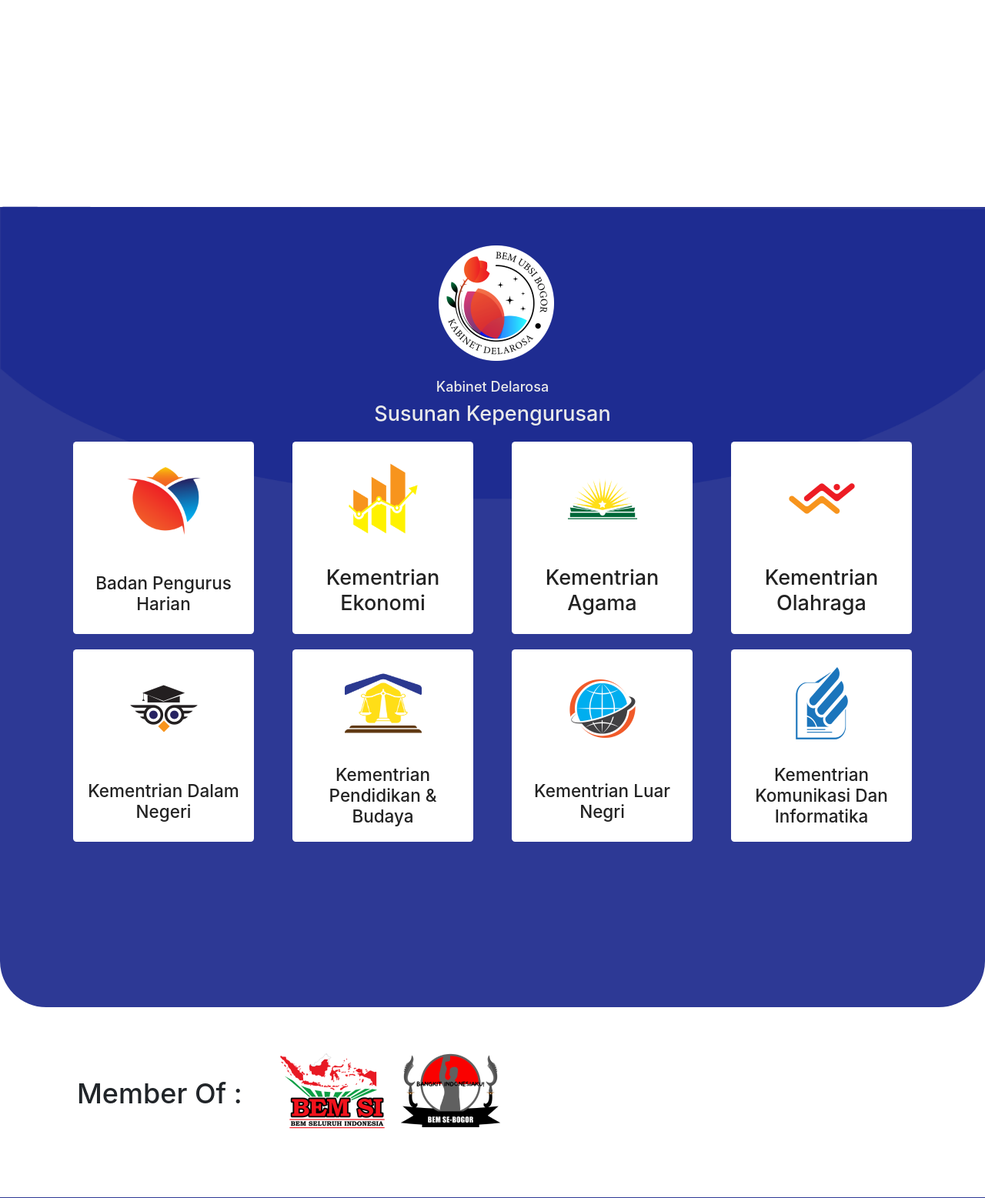
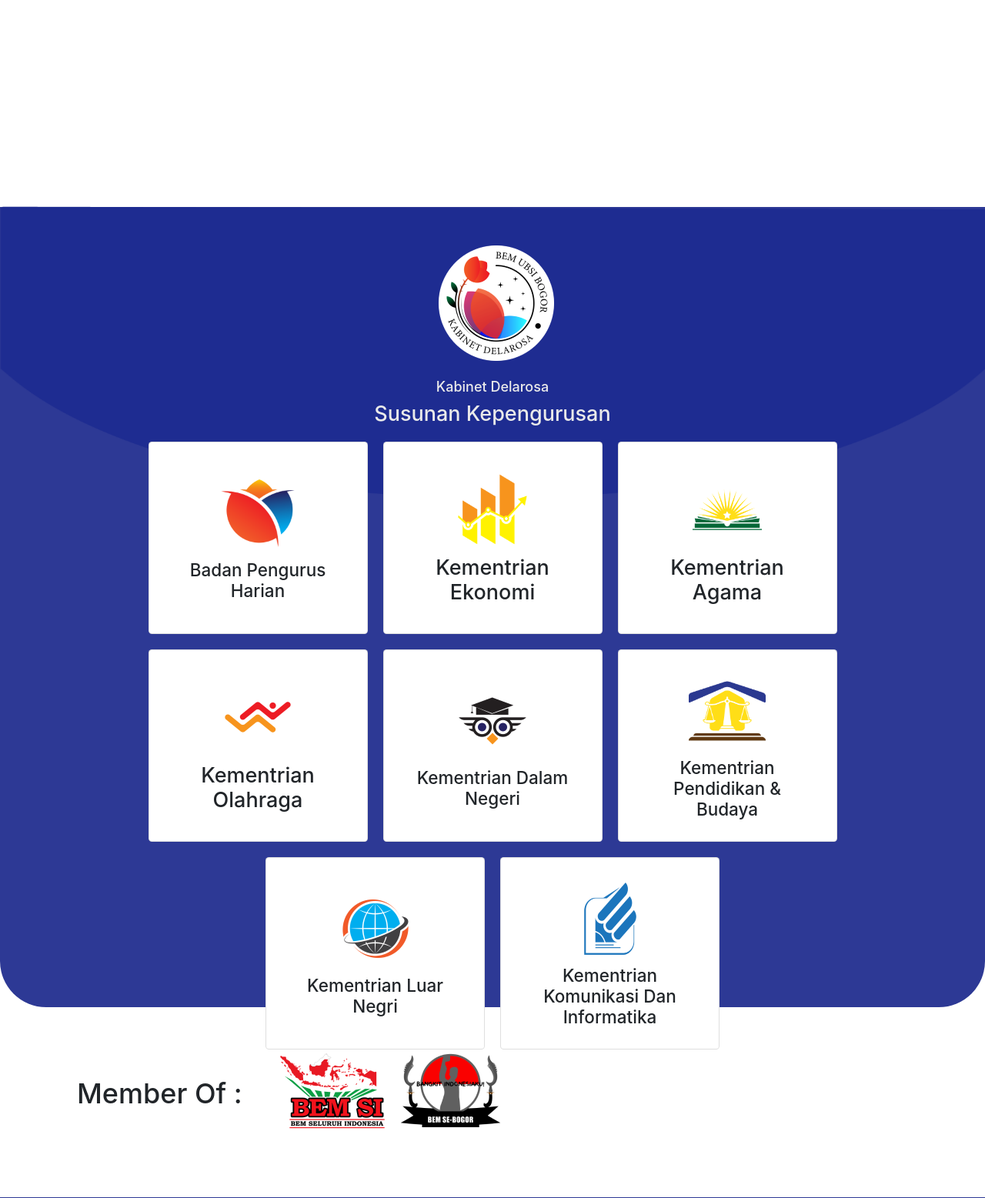
Before and after one commit to yhaae01/bem-page, a CodeIgniter app: page /bem-page/ in a window 1280 px wide. Shown: the part 3057-4614 px from the top of the page at 77% size. Run offline with CodeIgniter, Linux system fonts and the light colour scheme; data comes from the database, SQL or seed files in the repository.

Commit message:
merapihkan tampilan bagian susunan kepengurusan

```diff
--- a/application/views/home/index.php
+++ b/application/views/home/index.php
@@ -6,9 +6,8 @@
     <meta name="viewport" content="width=device-width, initial-scale=1.0">
     <title><?= $title; ?></title>
     <link rel="stylesheet" href="<?= base_url('assets/css/index.css') ?>">
+    <link rel="stylesheet" href="<?= base_url('assets/css/bootstrap.min.css'); ?>">
     <link rel="stylesheet" href="<?= base_url('assets/vendor/fontawesome-free/css/all.min.css') ?>">
-    <link rel="stylesheet" href="<?= base_url('assets/css/bootstrap.min.css'); ?>">
-
 </head>
 
 <body>
@@ -203,46 +202,51 @@
 
                     <!-- BS4 Modal -->
                     <div class="container">
-                        <div class="row">
-                            <div class="col-md-3 col-sm-2">
-                                <button class="card" data-toggle="modal" data-target="#modalbph">
+                        <div class="row justify-content-center">
+                            <div class="col-md-3 card">
+                                <button data-toggle="modal" class="btn" data-target="#modalbph">
                                     <img src="<?= base_url(); ?>assets/img/BPH.png" alt="" class="card-image-structure-group">
                                     <h5 class="title-card-structure">Badan Pengurus Harian</h5>
                                 </button>
                             </div>
-                            <div class="col-md-3 col-sm-2"><button class="card" data-toggle="modal" data-target="#modalkemenko">
+                            <div class="col-md-3 card">
+                                <button data-toggle="modal" class="btn" data-target="#modalkemenko">
                                     <img src="<?= base_url(); ?>assets/img/Men ekonomi@300x-8.png" alt="" class="card-image-structure-group">
                                     <h4 class="title-card-structure">Kementrian Ekonomi</h4>
                                 </button>
                             </div>
-                            <div class="col-md-3 col-sm-2"><button class="card" data-toggle="modal" data-target="#modalkemenag">
+                            <div class="col-md-3 card">
+                                <button data-toggle="modal" class="btn" data-target="#modalkemenag">
                                     <img src="<?= base_url(); ?>assets/img/Men Agama@300x-8.png" alt="" class="card-image-structure-group">
                                     <h4 class="title-card-structure">Kementrian Agama</h4>
                                 </button>
                             </div>
-                            <div class="col-md-3 col-sm-2"><button class="card" data-toggle="modal" data-target="#modalkemenor">
+                            <div class="col-md-3 card">
+                                <button data-toggle="modal" class="btn" data-target="#modalkemenor">
                                     <img src="<?= base_url(); ?>assets/img/Men Olahraga@300x-8.png" alt="" class="card-image-structure-group">
                                     <h4 class="title-card-structure">Kementrian Olahraga</h4>
                                 </button>
                             </div>
-                        </div>
-                        <div class="row">
-                            <div class="col-md-3 col-sm-2"><button class="card" data-toggle="modal" data-target="#modalkemendagri">
+                            <div class="col-md-3 card">
+                                <button data-toggle="modal" class="btn" data-target="#modalkemendagri">
                                     <img src="<?= base_url(); ?>assets/img/Mendikbud@300x-8.png" alt="" class="card-image-structure-group">
                                     <h5 class="title-card-structure">Kementrian Dalam Negeri</h5>
                                 </button>
                             </div>
-                            <div class="col-md-3 col-sm-2"><button class="card" data-toggle="modal" data-target="#modalkemendikbud">
+                            <div class="col-md-3 card">
+                                <button data-toggle="modal" class="btn" data-target="#modalkemendikbud">
                                     <img src="<?= base_url(); ?>assets/img/Mendagri@300x-8.png" alt="" class="card-image-structure-group">
                                     <h5 class="title-card-structure">Kementrian Pendidikan & Budaya</h5>
                                 </button>
                             </div>
-                            <div class="col-md-3 col-sm-2"><button class="card" data-toggle="modal" data-target="#modalkemenlu">
+                            <div class="col-md-3 card">
+                                <button data-toggle="modal" class="btn" data-target="#modalkemenlu">
                                     <img src="<?= base_url(); ?>assets/img/Menlu@300x-8.png" alt="" class="card-image-structure-group">
                                     <h5>Kementrian Luar Negri</h5>
                                 </button>
                             </div>
-                            <div class="col-md-3 col-sm-2"><button class="card" data-toggle="modal" data-target="#modalkemenkominfo">
+                            <div class="col-md-3 card">
+                                <button data-toggle="modal" class="btn" data-target="#modalkemenkominfo">
                                     <img src="<?= base_url(); ?>assets/img/Kominfo@300x-8.png" alt="" class="card-image-structure-group">
                                     <h5 class="title-card-structure">Kementrian Komunikasi Dan Informatika</h5>
                                 </button>
@@ -319,15 +323,14 @@
                     <div class="modal-body">
                         <div class="container">
                             <div class="row text-center">
-                                <div class="col-lg-6">
-                                    <?php foreach ($bph as $bp) : ?>
+                                <?php foreach ($bph as $bp) : ?>
+                                    <div class="col-lg-6">
                                         <img src="<?= base_url('assets/img/bph/') . $bp->image; ?>" height="150" alt="">
                                         <h3><?= ucwords($bp->position); ?></h3>
                                         <h4 class="mb-3"><?= ucwords($bp->name); ?></h4>
-                                    <?php endforeach; ?>
-                                </div>
+                                    </div>
+                                <?php endforeach; ?>
                                 <div class="col-lg-6">
-
                                 </div>
                             </div>
                         </div>
```
Also changed, not shown: assets/img/bph/bph_1615292423.jpg (added), assets/img/bph/bph_1615292461.jpg (added).
